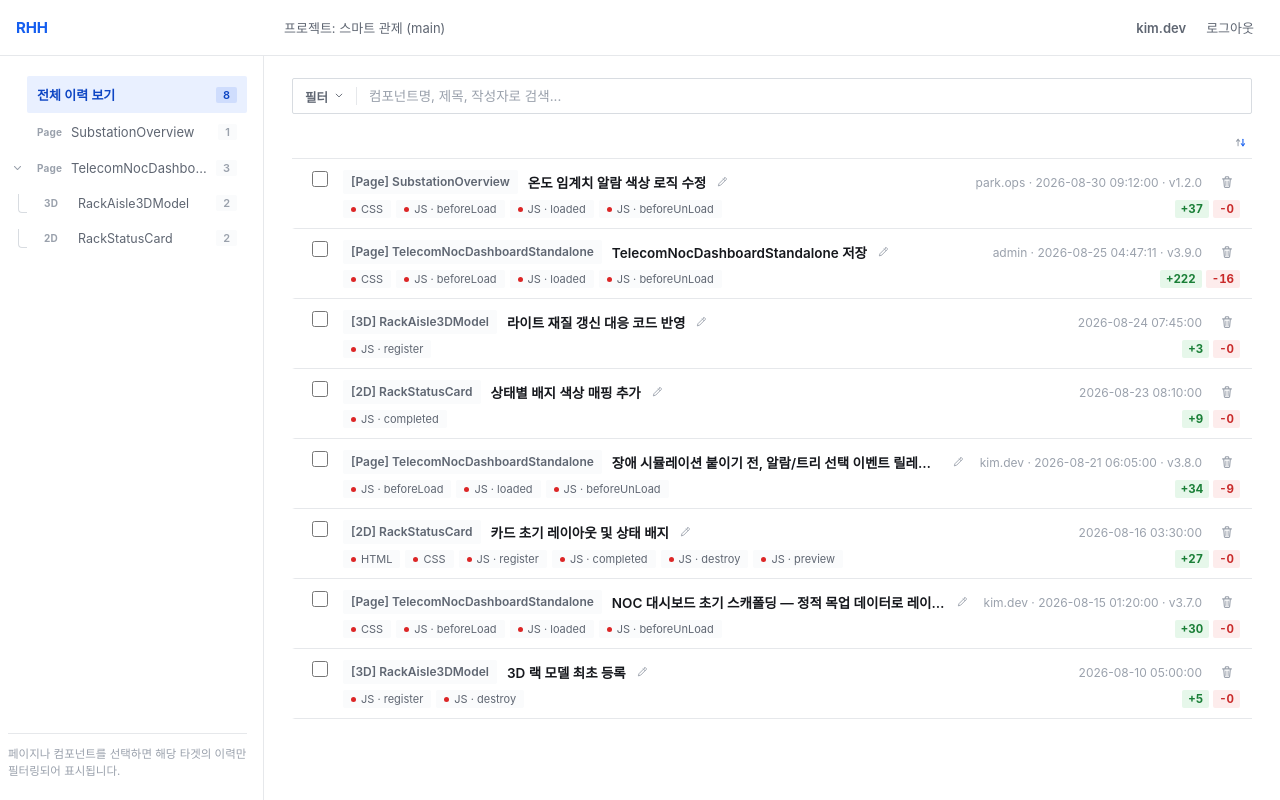
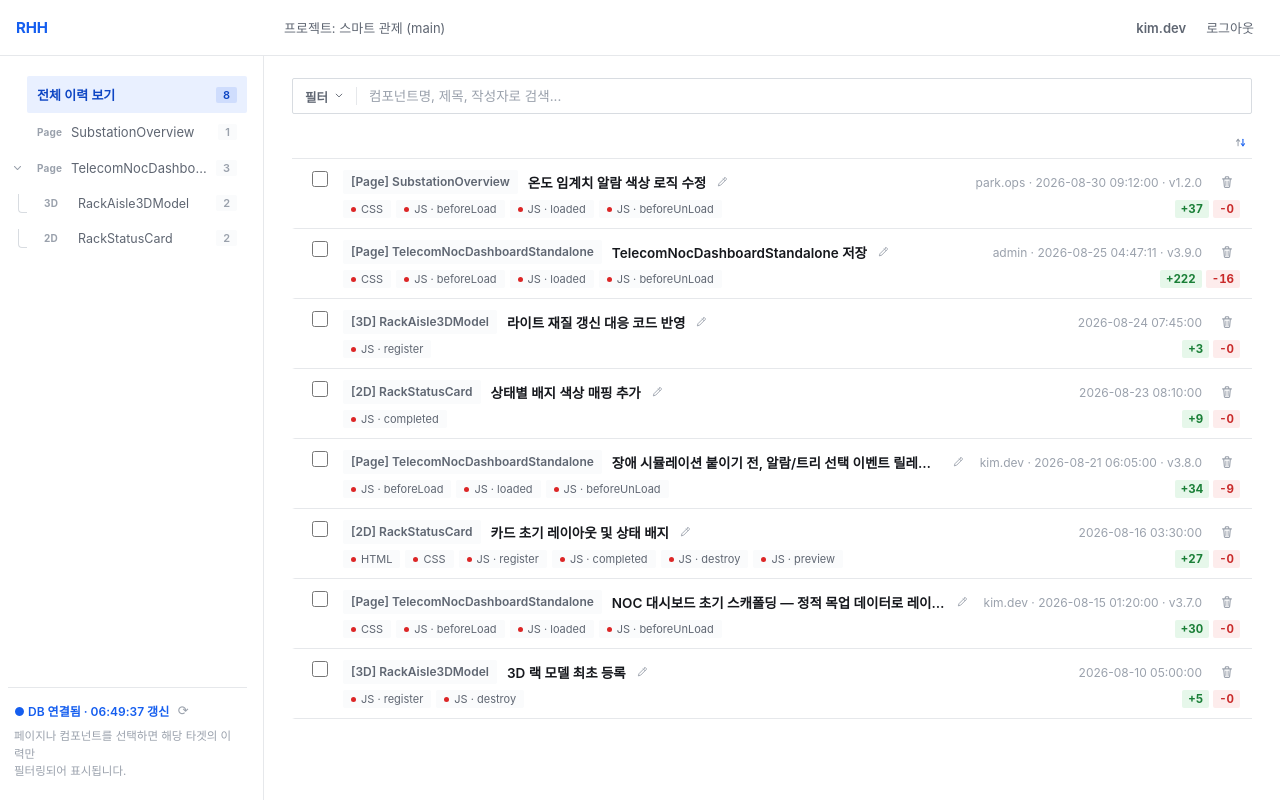
Before and after one commit to wemb-toyproject-rhh/2026_toy_project_h, a React (Vite) app in the folder frontend/: page / in a window 1280 px wide. Built offline with nearby package versions, Linux system fonts and the light colour scheme; a web font is replaced by a local one.

Commit message:
feat: 사이드바 DB갱신 버튼 추가

```diff
--- /dev/null
+++ b/frontend/src/components/common/DbStatus.jsx
@@ -0,0 +1,30 @@
+import { useEffect, useState } from "react";
+import styles from "./DbStatus.module.css";
+
+function formatTime(date) {
+  const pad = (n) => String(n).padStart(2, "0");
+  return `${pad(date.getHours())}:${pad(date.getMinutes())}:${pad(date.getSeconds())}`;
+}
+
+export default function DbStatus() {
+  const [lastSynced, setLastSynced] = useState(() => new Date());
+
+  useEffect(() => {
+    const interval = setInterval(() => setLastSynced(new Date()), 10000);
+    return () => clearInterval(interval);
+  }, []);
+
+  return (
+    <div className={styles.statusRow}>
+      <span className={styles.ok}>● DB 연결됨 · {formatTime(lastSynced)} 갱신</span>
+      <button
+        type="button"
+        className={styles.refreshBtn}
+        title="10초마다 자동 갱신 · 눌러서 지금 갱신"
+        onClick={() => setLastSynced(new Date())}
+      >
+        <span>⟳</span>
+      </button>
+    </div>
+  );
+}
--- /dev/null
+++ b/frontend/src/components/common/DbStatus.module.css
@@ -0,0 +1,48 @@
+.statusRow {
+  display: flex;
+  align-items: center;
+  gap: 4px;
+  flex-shrink: 0;
+}
+
+.ok {
+  font-size: 12px;
+  font-weight: 600;
+  color: var(--color-accent);
+  white-space: nowrap;
+}
+
+.refreshBtn {
+  display: inline-flex;
+  align-items: center;
+  justify-content: center;
+  width: 20px;
+  height: 20px;
+  border: none;
+  background: transparent;
+  color: var(--color-text-muted);
+  border-radius: var(--radius-sm);
+  font-size: 13px;
+  line-height: 1;
+  cursor: pointer;
+}
+
+.refreshBtn:hover {
+  background: var(--color-surface-sunken);
+  color: var(--color-text);
+}
+
+.refreshBtn span {
+  display: inline-block;
+  transition: transform 0.4s ease;
+}
+
+.refreshBtn:hover span {
+  transform: rotate(180deg);
+}
+
+@media (prefers-reduced-motion: reduce) {
+  .refreshBtn span {
+    transition: none;
+  }
+}
--- a/frontend/src/components/history/SidebarFilter.jsx
+++ b/frontend/src/components/history/SidebarFilter.jsx
@@ -2,6 +2,7 @@ import { useState } from "react";
 import { Link, useSearchParams } from "react-router-dom";
 import { buildTargetTree } from "../../mocks/historyAdapter.js";
 import Icon from "../common/Icon.jsx";
+import DbStatus from "../common/DbStatus.jsx";
 import styles from "./SidebarFilter.module.css";
 
 export default function SidebarFilter() {
@@ -93,10 +94,13 @@ export default function SidebarFilter() {
         })}
       </div>
 
-      <p className={styles.hint}>
-        페이지나 컴포넌트를 선택하면 해당 타겟의 이력만 <br></br> 필터링되어
-        표시됩니다.
-      </p>
+      <div className={styles.footer}>
+        <DbStatus />
+        <p className={styles.hint}>
+          페이지나 컴포넌트를 선택하면 해당 타겟의 이력만 <br></br> 필터링되어
+          표시됩니다.
+        </p>
+      </div>
     </aside>
   );
 }
--- a/frontend/src/components/history/SidebarFilter.module.css
+++ b/frontend/src/components/history/SidebarFilter.module.css
@@ -152,11 +152,18 @@
   color: var(--color-accent-soft-text);
 }
 
+.footer {
+  margin-top: auto;
+  border-top: 1px solid var(--color-border);
+  display: flex;
+  flex-direction: column;
+  gap: 8px;
+  padding: 12px 6px 0;
+}
+
 .hint {
-  margin: auto 0 0;
-  padding-top: 12px;
-  border-top: 1px solid var(--color-border);
   font-size: 11.5px;
   line-height: 1.5;
   color: var(--color-text-muted);
+  margin: 0;
 }
```
